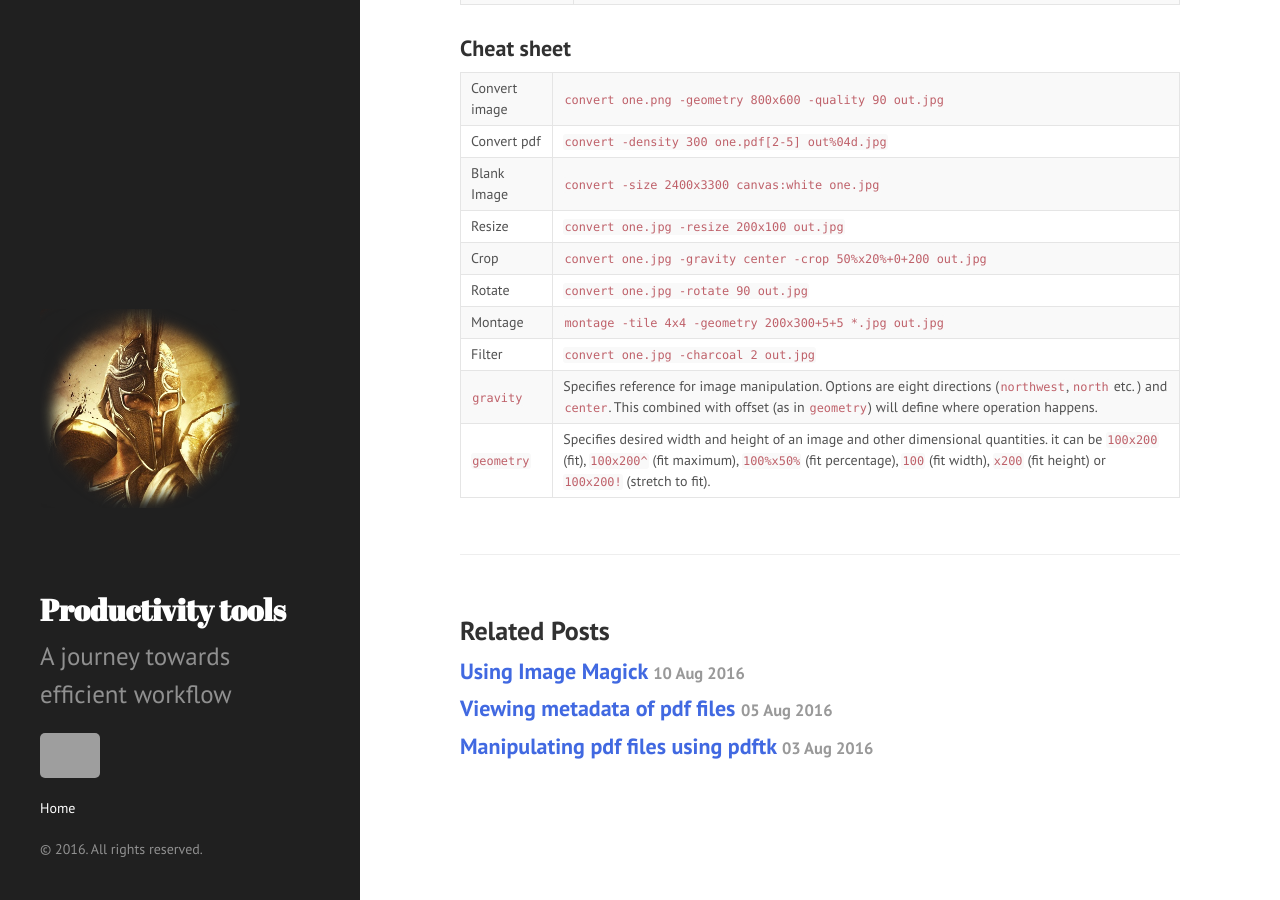
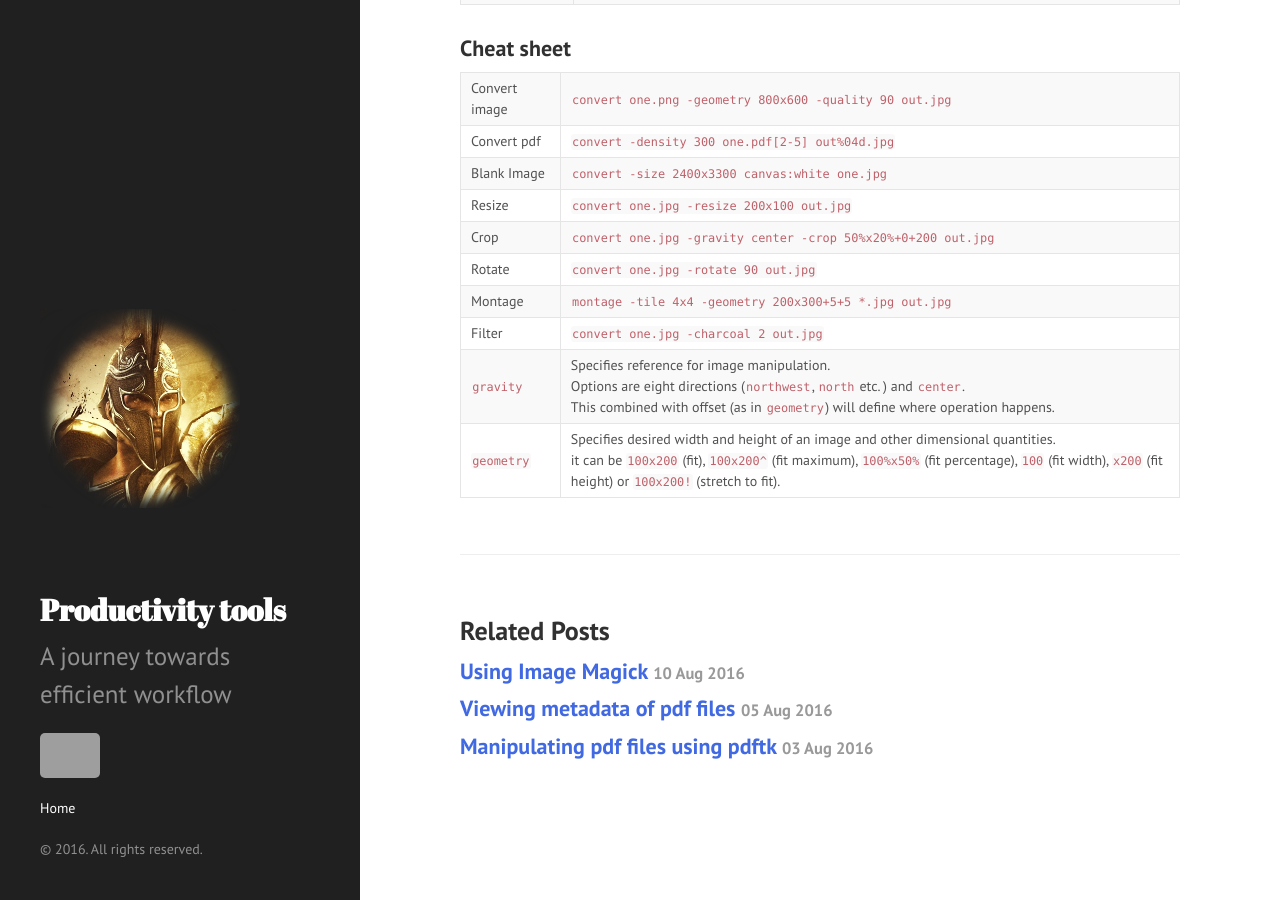
Before and after one commit to MaheshTK/MaheshTK.github.io, a Jekyll site: the page built from _posts/2016-08-12-introduction-to-image-magick.markdown, in a window 1280 px wide and 900 px high, scrolled down 1446 px. Built offline with Jekyll 4.4.1, drawn with Linux system fonts in a browser that asks for light colours; grey boxes are pictures that could not be loaded.

Commit message:
Post update: Introduction to Image Magick

```diff
--- a/_posts/2016-08-12-introduction-to-image-magick.markdown
+++ b/_posts/2016-08-12-introduction-to-image-magick.markdown
@@ -60,5 +60,5 @@ These operations are carried out on input images.
 | Rotate | `convert one.jpg -rotate 90 out.jpg` |
 | Montage | `montage -tile 4x4 -geometry 200x300+5+5 *.jpg out.jpg` |
 | Filter | `convert one.jpg -charcoal 2 out.jpg` |
-| `gravity` | Specifies reference for image manipulation. Options are eight directions (`northwest`, `north` etc. ) and `center`. This combined with offset (as in `geometry`) will define where operation happens. |
-| `geometry` | Specifies desired width and height of an image and other dimensional quantities. it can be `100x200` (fit), `100x200^` (fit maximum), `100%x50%` (fit percentage), `100` (fit width), `x200` (fit height) or `100x200!` (stretch to fit). |
+| `gravity` | Specifies reference for image manipulation. <br /> Options are eight directions (`northwest`, `north` etc. ) and `center`. <br /> This combined with offset (as in `geometry`) will define where operation happens. |
+| `geometry` | Specifies desired width and height of an image and other dimensional quantities. <br /> it can be `100x200` (fit), `100x200^` (fit maximum), `100%x50%` (fit percentage), `100` (fit width), `x200` (fit height) or `100x200!` (stretch to fit). |
```
